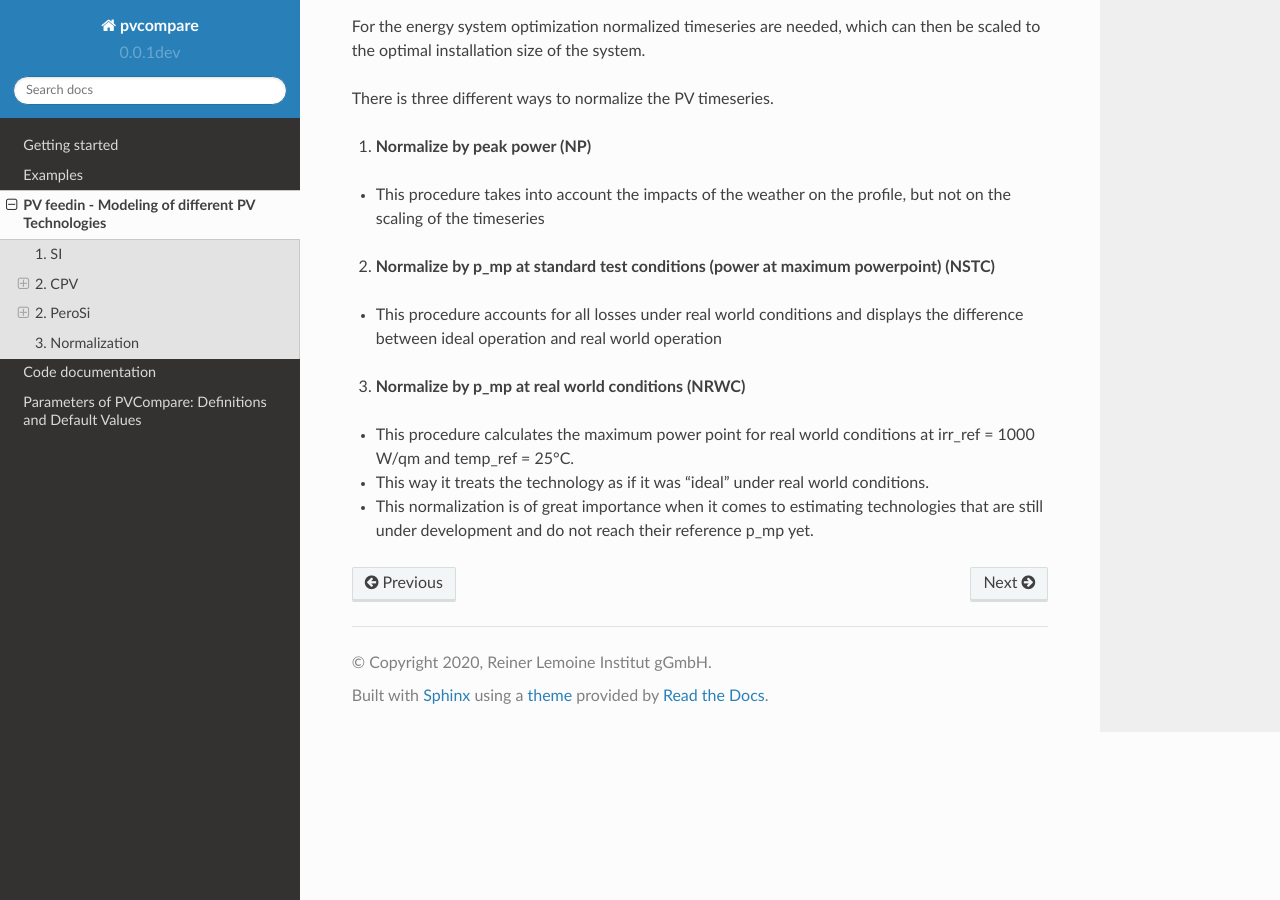
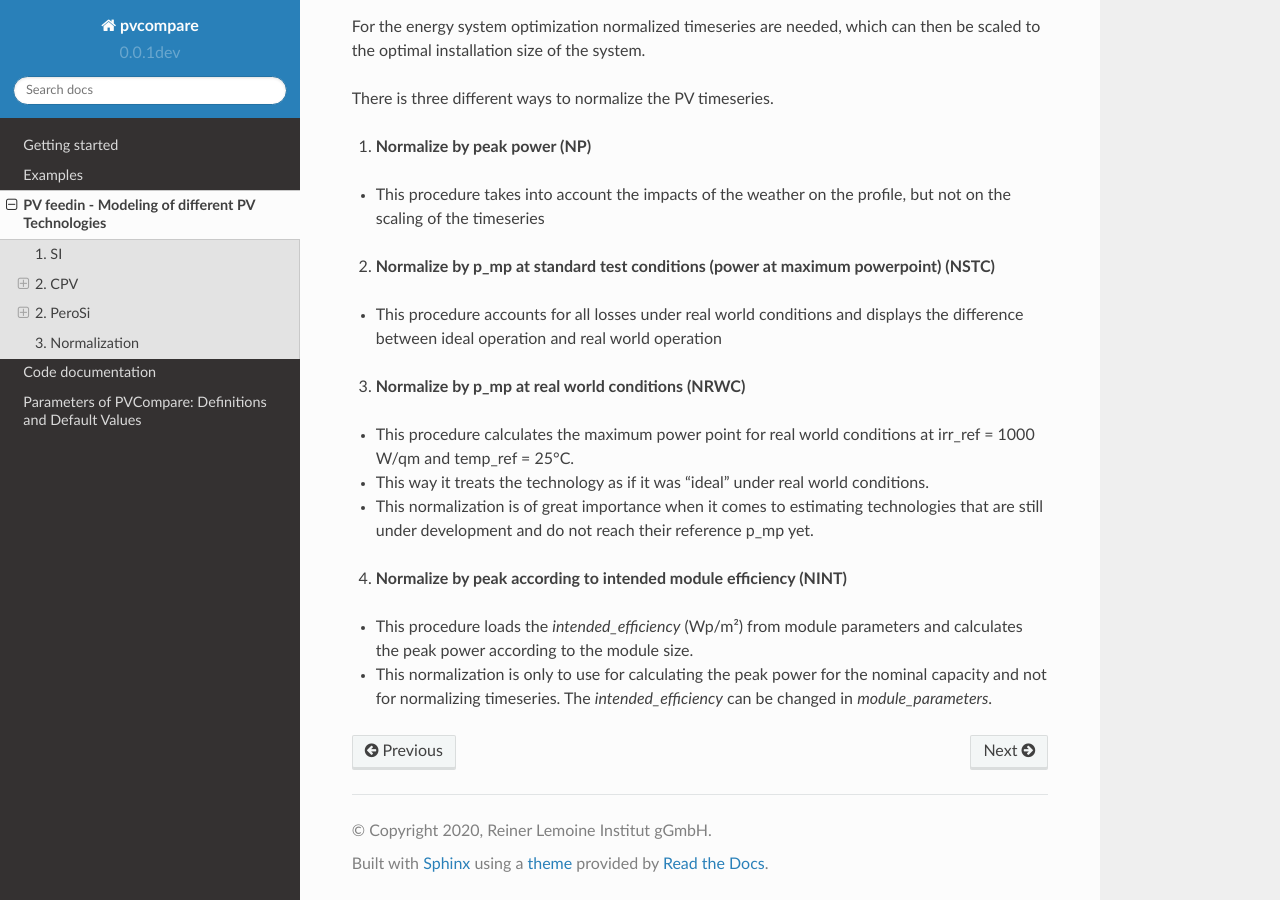
Before and after one commit to greco-project/pvcompare, a Sphinx documentation site: the page built from docs/pv_feedin.rst, in a window 1280 px wide and 900 px high, scrolled down 5139 px. Built offline with Sphinx 7.4.7 and the Read the Docs theme 2.0.0, drawn with Linux system fonts in a browser that asks for light colours; formulas are drawn with MathJax 3.

Commit message:
add documentation to rtd

```diff
--- a/docs/pv_feedin.rst
+++ b/docs/pv_feedin.rst
@@ -251,3 +251,9 @@ There is three different ways to normalize the PV timeseries.
 
 * This way it treats the technology as if it was "ideal" under real world conditions.
 * This normalization is of great importance when it comes to estimating technologies that are still under development and do not reach their reference p_mp yet.
+
+
+4) **Normalize by peak according to intended module efficiency (NINT)**
+
+* This procedure loads the *intended_efficiency* (Wp/m²) from module parameters and calculates the peak power according to the module size.
+* This normalization is only to use for calculating the peak power for the nominal capacity and not for normalizing timeseries. The *intended_efficiency* can be changed in *module_parameters*.
```
